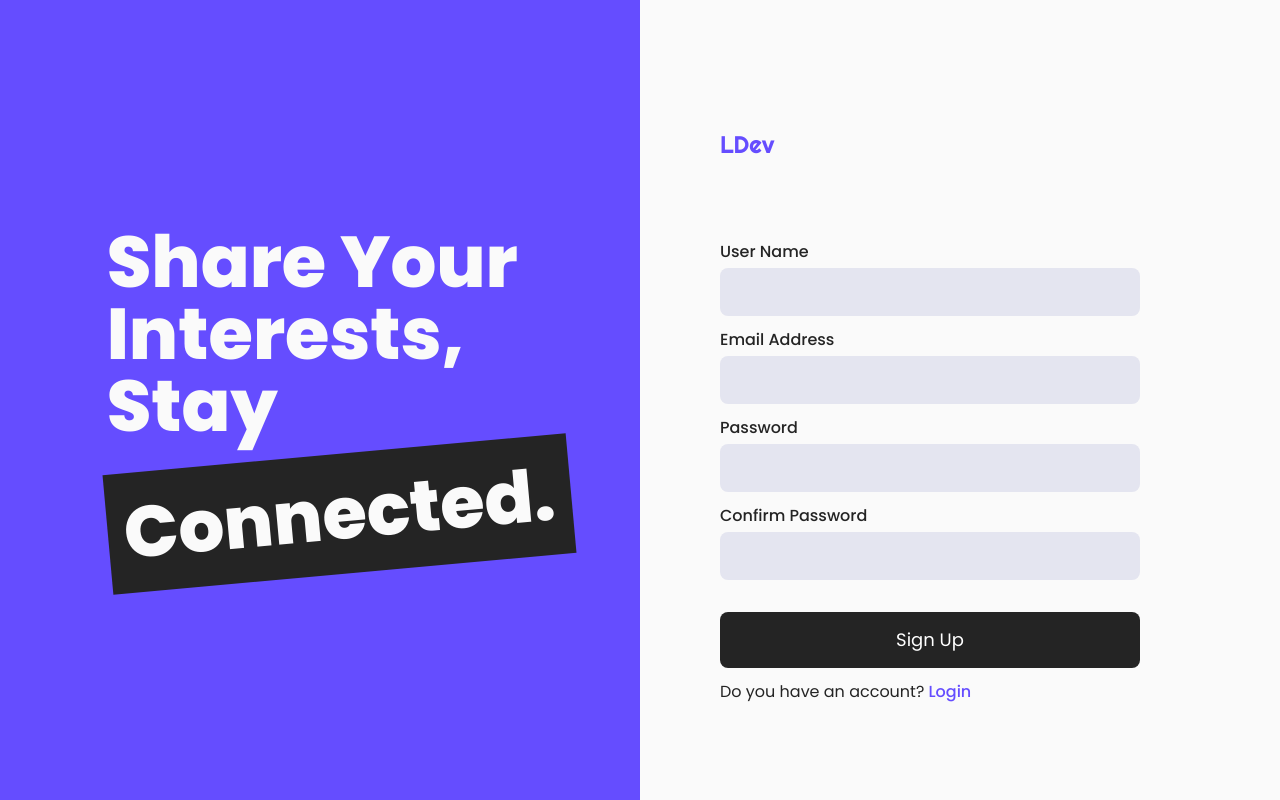
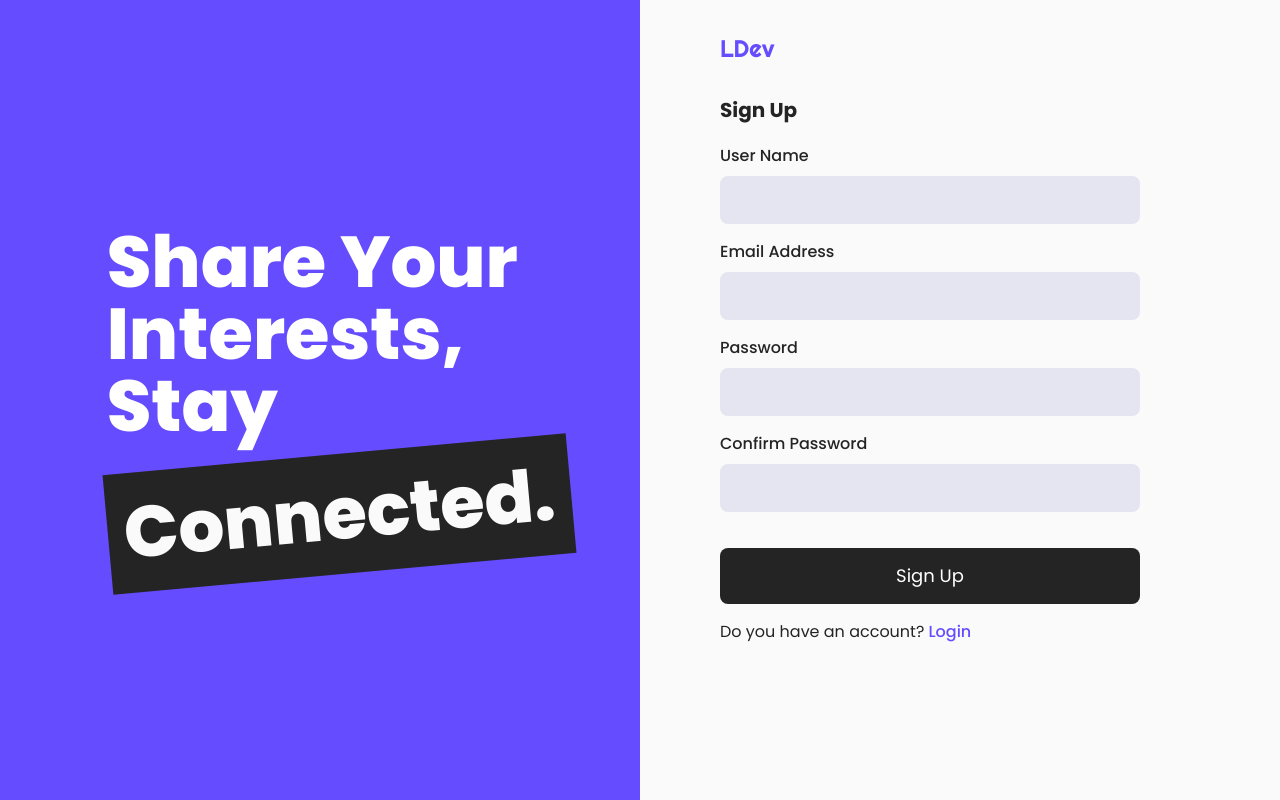
Before and after one commit to L-Devs/dev-book-webapp, a React app: page /signup in a window 1280 px wide. Built offline with nearby package versions, Linux system fonts and the light colour scheme; the HTML template or start-up script is replaced by a standard one.

Commit message:
fix gaps padding margins on form element, logo

```diff
--- a/src/components/DevInput.tsx
+++ b/src/components/DevInput.tsx
@@ -14,8 +14,8 @@ const DevInput: React.FC<Props> = ({ className, title, ...props }) => {
 			{title && <label className="mb-1 block font-medium">{title}</label>}
 			<input
 				{...props}
-				className={`bg-light-200 border-0 rounded-lg h-[48px] px-3 block ${className}`}
-			></input>
+				className={`bg-light-200 border-0 rounded-lg px-4 py-2 md:px-5 md:py-3  lg:px-6 lg:py-3 block ${className}`}
+			/>
 		</>
 	);
 };
--- a/src/components/StayConnectedBanner.tsx
+++ b/src/components/StayConnectedBanner.tsx
@@ -6,7 +6,7 @@ interface Props extends React.HTMLProps<HTMLDivElement> {
 const StayConnectedBanner: React.FC<Props> = ({ className, ...props }) => {
 	return (
 		<div
-			className={`flex justify-center md:min-h-screen items-center bg-light-100 text-accent-200 lg:bg-accent-200 lg:text-light-100 lg:overflow-hidden ${className}`}
+			className={`flex justify-center md:min-h-screen items-center bg-light-100 text-accent-200 md:text-white md:bg-accent-200 lg:overflow-hidden ${className}`}
 			{...props}
 		>
 			<div
@@ -18,7 +18,7 @@ const StayConnectedBanner: React.FC<Props> = ({ className, ...props }) => {
 					Share Your <br /> Interests, <br />
 					Stay
 				</span>
-				<span className="bg-dark-200 mt-3 text-center flex items-center justify-center -rotate-[5.2deg] text-light-100 w-fit px-2 py-2 lg:py-6 lg:px-4">
+				<span className="bg-dark-200 mt-3 text-center flex items-center justify-center -rotate-[5.2deg] text-light-100 w-fit px-3 py-2 lg:py-6 lg:px-4">
 					Connected.
 				</span>
 			</div>
--- a/src/pages/SignUp.tsx
+++ b/src/pages/SignUp.tsx
@@ -9,24 +9,25 @@ const SignUp: React.FC = () => {
 		<div className="p-5 md:p-0 flex flex-col bg-light-100 min-h-screen md:flex-row">
 			<Logo className="mb-10 md:hidden text-accent-200" />
 			<StayConnectedBanner type="accent" className="mb-20 md:mb-0 md:w-1/2" />
-			<div className="md:w-1/2 md:pl-20 md:bg-accent-200 lg:bg-light-100 md:text-light-100 lg:text-dark-200">
-				<Logo className="mb-20 mt-32 mx-auto hidden md:block lg:text-accent-200" />
-				<form action="">
+			<div className="md:w-1/2 md:pl-20 text-dark-200">
+				<Logo className="my-2 lg:my-4 xl:my-8 mx-auto hidden md:block lg:text-accent-200" />
+				<form className="flex flex-col gap-1 pb-2">
+					<h2 className="font-bold mb-4 capitalize text-dark-200 text-xl">Sign up</h2>
 					<DevInput
 						title="User Name"
-						className="mb-3 w-full md:w-9/12 2xl:w-6/12 text-black"
+						className="mb-3 w-full md:w-9/12 2xl:w-6/12 text-dark-200"
 					/>
 					<DevInput
 						title="Email Address"
-						className="mb-3 w-full md:w-9/12 2xl:w-6/12 text-black"
+						className="mb-3 w-full md:w-9/12 2xl:w-6/12 text-dark-200"
 					/>
 					<DevInput
 						title="Password"
-						className="mb-3 w-full md:w-9/12 2xl:w-6/12 text-black"
+						className="mb-3 w-full md:w-9/12 2xl:w-6/12 text-dark-200"
 					/>
 					<DevInput
 						title="Confirm Password"
-						className="w-full md:w-9/12 2xl:w-6/12 text-black"
+						className="w-full md:w-9/12 2xl:w-6/12 text-dark-200"
 					/>
 					<DevButton
 						type="secondary"
@@ -37,7 +38,7 @@ const SignUp: React.FC = () => {
 					<div className="mt-3">
 						Do you have an account?
 						<Link to="/login">
-							<span className="text-accent-200 md:text-light-200 lg:text-accent-200 font-medium cursor-pointer">
+							<span className="text-accent-200 font-medium cursor-pointer">
 								{" "}
 								Login
 							</span>
```
